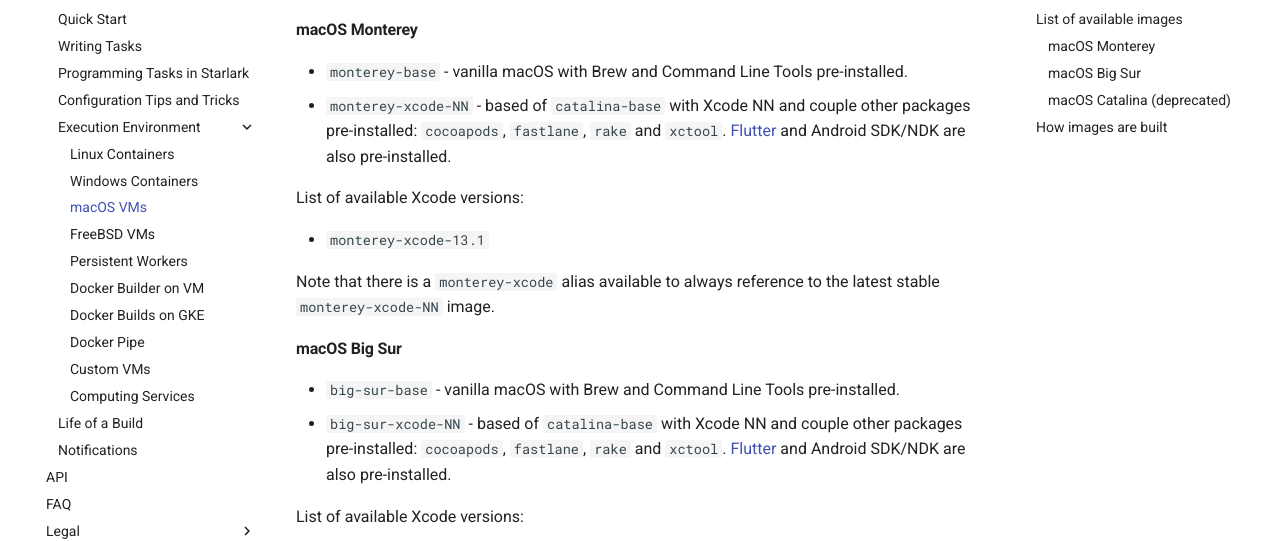
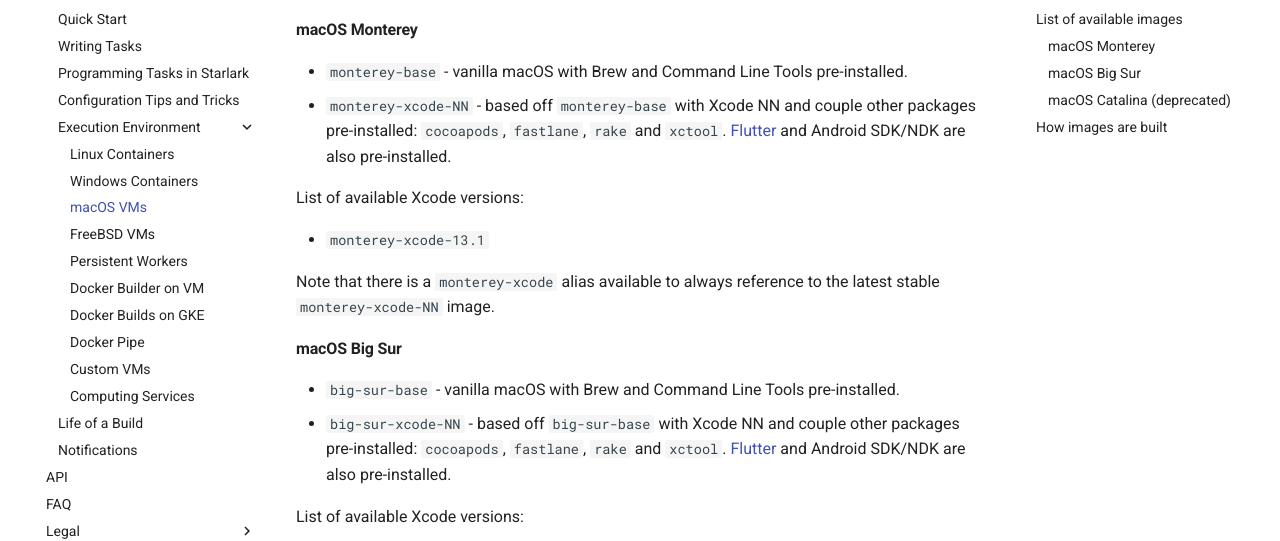
Before and after one commit to cirruslabs/cirrus-ci-docs, an MkDocs documentation site: the page built from docs/guide/macOS.md, in a window 1280 px wide and 900 px high, scrolled down 317 px. Shown: the part 164-705 px from the top of the window. Built offline with MkDocs 1.6.1 and Material for MkDocs 9.7.7, drawn with Linux system fonts in a browser that asks for light colours; comment, search, counter and statistics services are not loaded.

Commit message:
Fix typos and incorrect info in macOS guide

```diff
--- a/docs/guide/macOS.md
+++ b/docs/guide/macOS.md
@@ -16,7 +16,7 @@ task:
 #### macOS Monterey
 
 * `monterey-base` - vanilla macOS with Brew and Command Line Tools pre-installed.
-* `monterey-xcode-NN` - based of `catalina-base` with Xcode NN and couple other packages pre-installed:
+* `monterey-xcode-NN` - based off `monterey-base` with Xcode NN and couple other packages pre-installed:
   `cocoapods`, `fastlane`, `rake` and `xctool`. [Flutter](https://flutter.dev/) and Android SDK/NDK are also pre-installed.
 
 List of available Xcode versions:
@@ -28,7 +28,7 @@ Note that there is a `monterey-xcode` alias available to always reference to the
 #### macOS Big Sur
 
 * `big-sur-base` - vanilla macOS with Brew and Command Line Tools pre-installed.
-* `big-sur-xcode-NN` - based of `catalina-base` with Xcode NN and couple other packages pre-installed:
+* `big-sur-xcode-NN` - based off `big-sur-base` with Xcode NN and couple other packages pre-installed:
   `cocoapods`, `fastlane`, `rake` and `xctool`. [Flutter](https://flutter.dev/) and Android SDK/NDK are also pre-installed.
 
 List of available Xcode versions:
```
